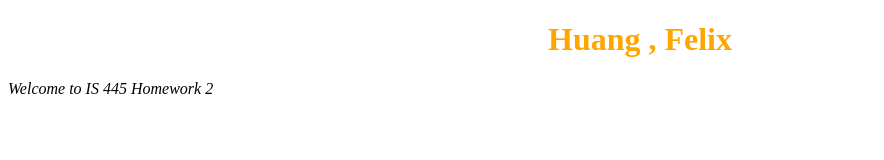
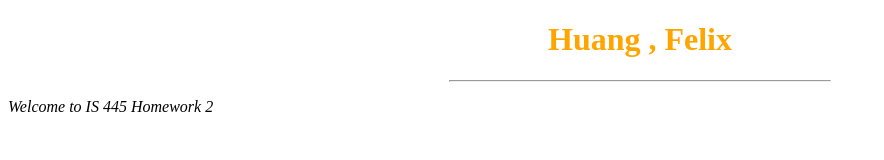
Before and after one commit to fhcsulb/IS-445-Assign-2, a website: page website/linkedpage.html in a window 1280 px wide. Shown: the whole page, without its empty margins (0-884 px from the left). Drawn offline with Linux system fonts and the light colour scheme.

Commit message:
Added the horizontal line

```diff
--- a/website/linkedpage.html
+++ b/website/linkedpage.html
@@ -8,6 +8,7 @@
 <body>
 
 <h1> Huang , Felix   </h1>
+<hr width = "30%">
 <p>  <i> Welcome to IS 445 Homework 2   </i>       </p>
 
 
```
